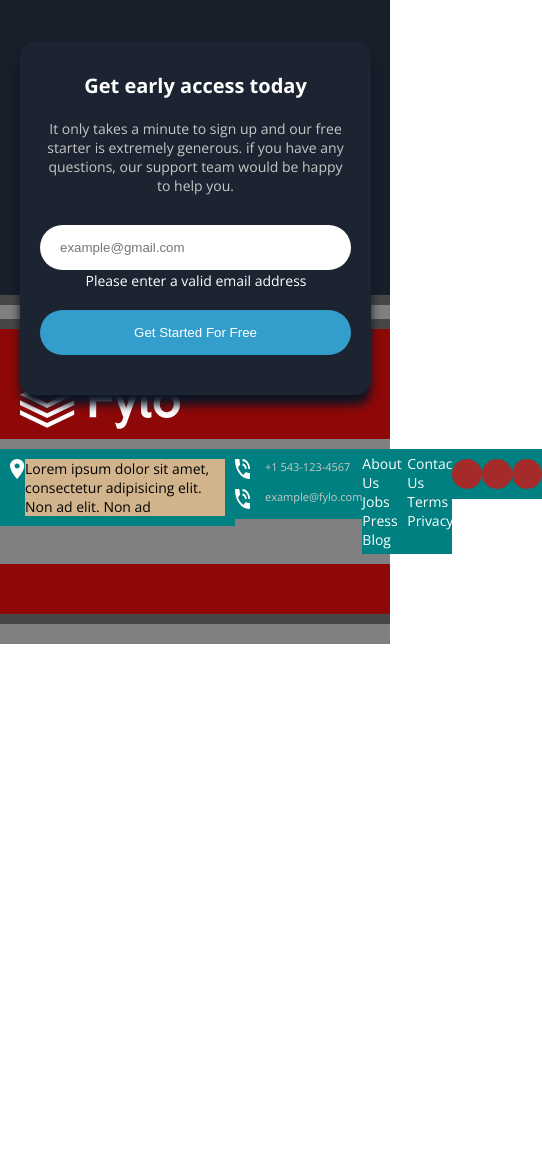
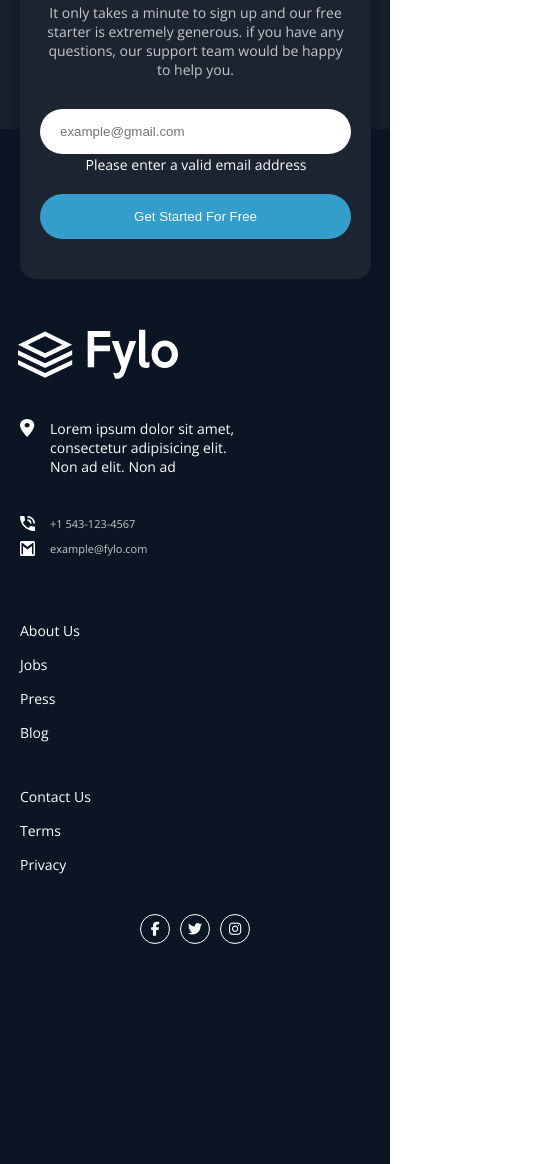
Before and after one commit to Antonmarchitec/Pagina_inicio_tema_oscuro_fylo, a plain HTML site: page index.html in a window 390 px wide. Shown: the part 3617-4781 px from the top of the page, 542 px wide, since content can reach past the window. Before the commit the page ends 4261 px from the top, so only its background shows below. Drawn offline with nearby package versions, Linux system fonts and the light colour scheme.

Commit message:
02_GUARDANDO_FOOTER

```diff
--- a/index.html
+++ b/index.html
@@ -326,7 +326,7 @@
                             <!--box-->
                             <div class="cont_footer_block_box_email">
                                 <figure class="cont_footer_block_box_email_icon">
-                                    <img src="./images/icon-phone.svg" alt="phone" style="width: 100%; height:100%;">
+                                    <img src="./images/icon-email.svg" alt="phone" style="width: 100%; height:100%;">
                                 </figure>
 
                                 <p class="cont_footer_block_box_email_text"> example@fylo.com </p>
@@ -376,9 +376,15 @@
 
                         <!--box block 4-->
                         <div class="cont_footer_block_box4">
-                            <div class="cont_footer_block_box_media"></div>
-                            <div class="cont_footer_block_box_media"></div>
-                            <div class="cont_footer_block_box_media"></div>
+                            <div class="cont_footer_block_box_media">
+                                <i class="iconMedia fa-brands fa-facebook-f"></i>
+                            </div>
+                            <div class="cont_footer_block_box_media">
+                                <i class="iconMedia fa-brands fa-twitter"></i>
+                            </div>
+                            <div class="cont_footer_block_box_media">
+                                <i class="iconMedia fa-brands fa-instagram"></i>
+                            </div>
                         </div>
                     </div>
                 </div>
--- a/scss/_footer.scss
+++ b/scss/_footer.scss
@@ -18,19 +18,18 @@ cont_footer_block_box_parrafo
 
 .cont_footer{
     width: 100%;
-    padding: 50px 0px;
-    background: rgb(143, 8, 8);
+    padding:200px 0px;
+    background:$Dark_BlueFooter;
     .cont_footer_logo{
         width: 160px;
         height: 50px;
-        margin-left: 20px;
+        margin-left: 70px;
     }
 
     .cont_footer_block{
         margin-top: 10px;
         width: 100%;
         padding: 10px 0px;
-        background: grey;
         display: flex;
         flex-direction: row;
         justify-content: space-around;
@@ -40,26 +39,24 @@ cont_footer_block_box_parrafo
         .cont_footer_block_box1{
             width: 250px;
             padding: 10px;
-            background:teal;
             display: flex;
             flex-direction: row;
             justify-content: space-between;
             align-items: flex-start;
             .cont_footer_block_box_icon{
                 width: 15px;
-                height: 20px;
+                height: 18px;
             }
 
             .cont_footer_block_box_parrafo{
                 width: 200px;
-                background-color: tan;
+                color: $White;
             }
         }
 
 
         .cont_footer_block_box2{
             width: 150px;
-            background: teal;
             padding: 10px 0px;
             //BLOCK PHONE
             .cont_footer_block_box_phone{
@@ -67,7 +64,7 @@ cont_footer_block_box_parrafo
                 flex-direction: row;
                 .cont_footer_block_box_phone_icon{
                     width: 15px;
-                    height: 20px;
+                    height: 15px;
                 }
 
                 .cont_footer_block_box_phone_text{
@@ -85,7 +82,7 @@ cont_footer_block_box_parrafo
                 flex-direction: row;
                 .cont_footer_block_box_email_icon{
                     width: 15px;
-                    height: 20px;
+                    height: 15px;
                 }
                 .cont_footer_block_box_email_text{
                     color: $White_dark;
@@ -98,7 +95,6 @@ cont_footer_block_box_parrafo
 
         .cont_footer_block_box3{
             width: 200px;
-            background: teal;
             display: flex;
             justify-content: space-around;
             .cont_footer_block_box_smallBox{
@@ -110,9 +106,14 @@ cont_footer_block_box_parrafo
                 width: 100%;
                 list-style: none;
                 .smallBox_ul_li{
+                    margin-bottom: 15px;
                     .smallBox_ul_li_link{
                         text-decoration: none;
                         color: $White;
+                        font-weight: 400;
+                    }
+                    .smallBox_ul_li_link:hover{
+                        font-weight: 700;
                     }
                 }
 
@@ -121,24 +122,105 @@ cont_footer_block_box_parrafo
 
         .cont_footer_block_box4{
             width: 120px;
-            padding: 10px 0px;
-            background: teal;
             display: flex;
             flex-direction: row;
             justify-content: space-around;
             .cont_footer_block_box_media{
                 width: 30px;
                 height: 30px;
-                background: brown;
                 border-radius: 50%;
+                display: flex;
+                justify-content: center;
+                align-items: center;
+                border: 1px solid $White;
+                transition:.5s all;
+                .iconMedia{
+                    color: $White;
+                    transition: 0.3s all;
+                }
+                &:hover{
+                    border:1px solid $Cyan;
+                    .iconMedia{
+                        color: $Cyan;
+                    }
+                }
             }
 
         }
     }
+}
 
 
+@media (min-width:320px) and (max-width:423px){
+    .cont_footer{
+        width: 100%;
+        padding:200px 0px;
+        background:$Dark_BlueFooter;
+        .cont_footer_logo{
+            width: 160px;
+            height: 50px;
+            //@at-root
+            margin-left: 18px;
+
+        }
+
+        .cont_footer_block{
 
 
+            //@at-root
+            display: flex;
+            flex-direction: column;
+            justify-content: space-around;
+            align-items: flex-start;
+            padding: 20px;
 
 
+            //BLOCK DIRECTION
+            .cont_footer_block_box1{
+                display: flex;
+                flex-direction: row;
+                justify-content: space-between;
+                align-items: flex-start;
+
+                //@at-root
+                width: 230px;
+                padding: 10px 0px;
+
+            }
+
+
+            .cont_footer_block_box2{
+
+                //@at-root
+                margin-top: 20px;
+
+            }
+
+
+            .cont_footer_block_box3{
+
+                //@at-root
+                display: flex;
+                flex-direction: column;
+                justify-content: space-around;
+                margin-top: 50px;
+                .cont_footer_block_box_smallBox{
+                    width: 50%;
+                    padding: 5px 0px;
+                    //@at-root
+                    margin-bottom: 20px;
+
+                }
+
+            }
+
+            .cont_footer_block_box4{
+
+                //@at-root
+                width: 120px;
+                margin: auto;
+
+            }
+        }
+    }
 }
--- a/scss/_grid.scss
+++ b/scss/_grid.scss
@@ -12,13 +12,13 @@ grid_footer
 .grid_container{
     width: 100%;
     max-width: 1440px;
-    padding: 20px 0px;
-    background: grey;
+    ////padding: 20px 0px;
+    //background: grey;
     margin: auto;
     display: grid;
     grid-template-columns: repeat(3, 1fr);
     grid-template-rows: auto;
-    grid-gap: 1em;
+    //grid-gap: 1em;
     grid-template-areas:
         "grid_header        grid_header        grid_header"
         "grid_section_one   grid_section_one   grid_section_one"
@@ -30,42 +30,42 @@ grid_footer
 
     .grid_header{
         width:100%;
-        padding: 10px 0px;
+        //padding: 10px 0px;
         background: rgb(71, 71, 71);
         grid-area:grid_header;
     }
 
     .grid_section_one{
         width:100%;
-        padding: 10px 0px;
+        //padding: 10px 0px;
         background: rgb(71, 71, 71);
         grid-area:grid_section_one;
     }
 
     .grid_section_three{
         width:100%;
-        padding: 10px 0px;
+        //padding: 10px 0px;
         background: rgb(71, 71, 71);
         grid-area:grid_section_three;
     }
 
     .grid_section_four{
         width:100%;
-        padding: 10px 0px;
+        //padding: 10px 0px;
         background: rgb(71, 71, 71);
         grid-area:grid_section_four;
     }
 
     .grid_section_five{
         width:100%;
-        padding: 10px 0px;
+        //padding: 10px 0px;
         background: rgb(71, 71, 71);
         grid-area:grid_section_five;
     }
 
     .grid_footer{
         width:100%;
-        padding: 10px 0px;
+        //padding: 10px 0px;
         background: rgb(71, 71, 71);
         grid-area:grid_footer;
     }
--- a/scss/_sectionFive.scss
+++ b/scss/_sectionFive.scss
@@ -92,7 +92,6 @@
         position: absolute;
         bottom: -120px;
         left: calc(50% - 425px);
-        display: none;
         .cont_sectionFive_blockEarly_title{
             color:$White;
             font-size: 35px;
@@ -233,7 +232,7 @@
             justify-content: center;
             align-items: center;
             position: absolute;
-            bottom: -100px;
+            bottom: -150px;
             left:20px;
 
             .cont_sectionFive_blockEarly_title{
```
Also changed, not shown: css/main.css, 1 other file.
